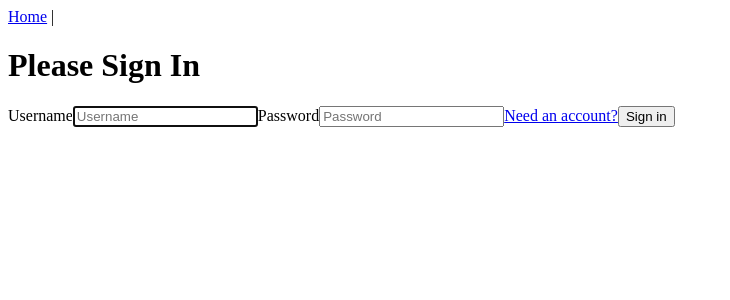
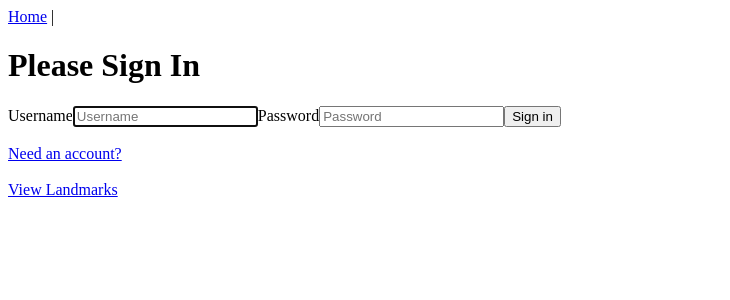
Before and after one commit to avpelino1/CIty-Tours, a Vue app in the folder vue/: page /login in a window 1280 px wide. Shown: the top 300 px of the page, without its empty margins (0-730 px from the left). Built offline with nearby package versions, Linux system fonts and the light colour scheme.

Commit message:
pushing vue stuff

```diff
--- a/vue/src/views/Login.vue
+++ b/vue/src/views/Login.vue
@@ -31,8 +31,9 @@
         v-model="user.password"
         required
       />
-      <router-link :to="{ name: 'register' }">Need an account?</router-link>
-      <button type="submit">Sign in</button>
+      <button type="submit">Sign in </button> <br> <br>
+      <router-link :to="{ name: 'register' }">Need an account?</router-link> <br> <br>
+      <router-link :to="{ name: 'landmark' }">View Landmarks</router-link>
     </form>
   </div>
 </template>
```
Also changed, not shown: vue/src/views/Landmark.vue (added, +23 -0 lines), vue/src/views/Itinerary.vue (added).
